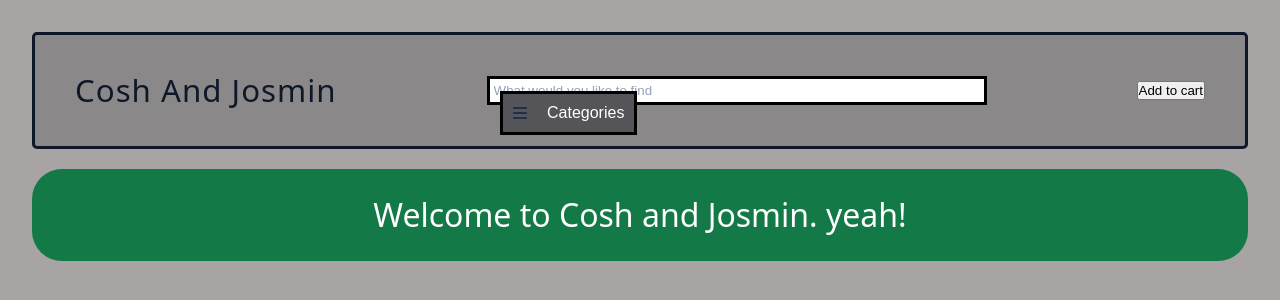
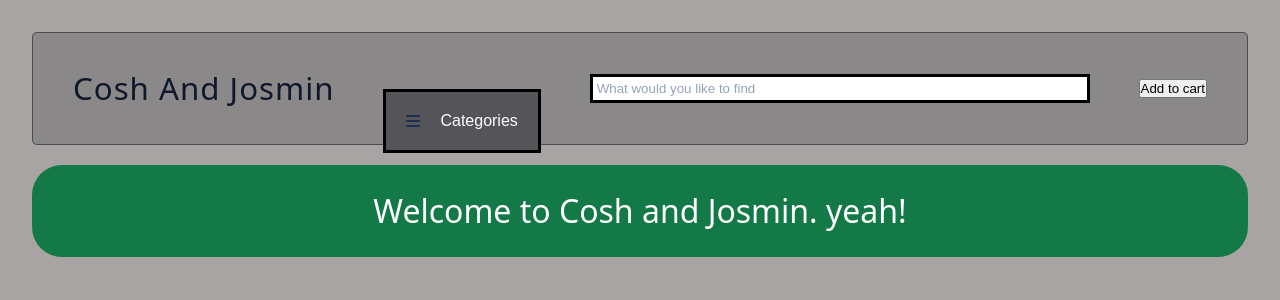
Before and after one commit to Joshsilas/CoshAndJosminShop, a React (Vite) app: page / in a window 1280 px wide. Shown: the top 300 px of the page. Built offline with nearby package versions, Linux system fonts and the light colour scheme.

Commit message:
Ahhh this menu button shouldnt be this hard

```diff
--- a/src/Components/Category Menu/CategoryMenu.css
+++ b/src/Components/Category Menu/CategoryMenu.css
@@ -1,7 +1,7 @@
 .catButton {
     background-color: #545459;
     border: solid black;
-    padding: 10px;
+    padding: 20px;
     color: white;
     font-size: 1rem;
     gap: 20px;
@@ -10,17 +10,15 @@
     flex-wrap: nowrap;
     align-items: center;
     justify-content: flex-start;
-    left: 400px;
 }
 
 .category-menu {
     max-height: 0;
-    transition: max-height 0.3s ease-out;
-    position: absolute;
-    left: 500px;
+    transition: max-height 0.50s ease-out;
     background-color: #545459;
 }
 
 .category-menu.open {
-    max-height: 200px;
+    max-height: 10px;
+    background-color: #74857b;
 }
--- a/src/Components/Navbar/NavBar.css
+++ b/src/Components/Navbar/NavBar.css
@@ -2,7 +2,7 @@
     background-color: #8a8888;
     padding: 40px;
     width: 100%;
-    border: solid;
+    border: 1px solid rgba(16, 15, 15, 0.5);
     border-radius: 5px;
     display: flex;
     flex-direction: row;
```
